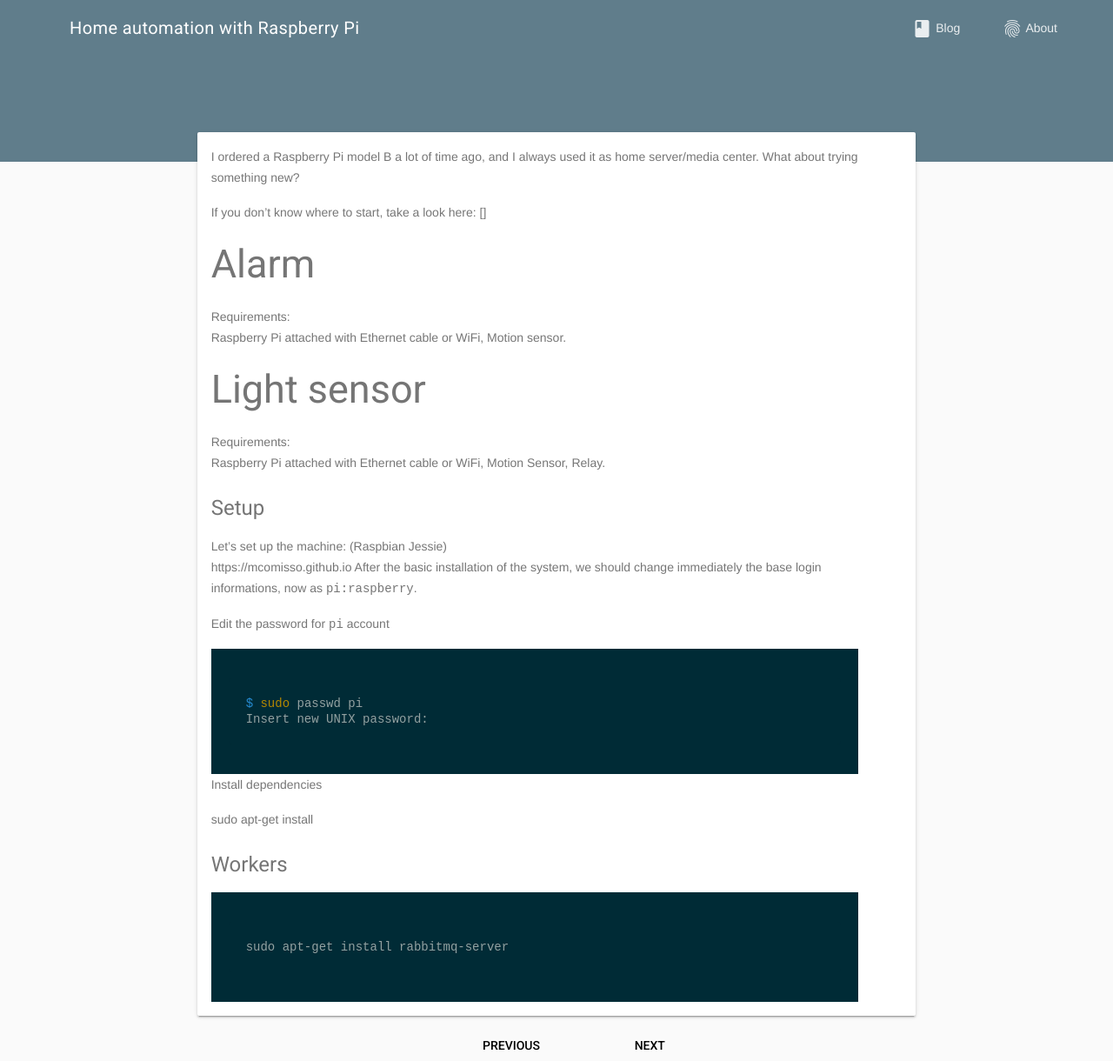
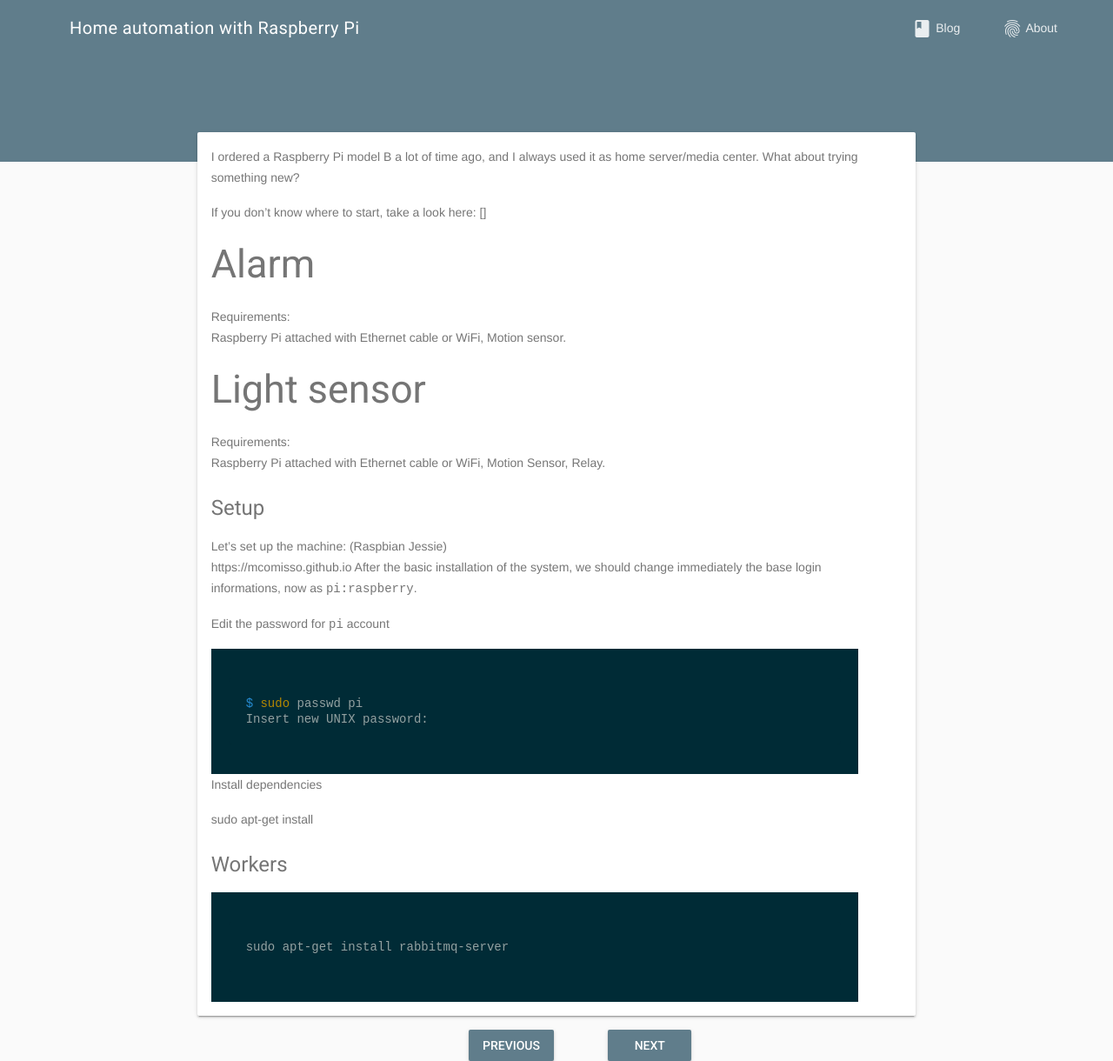
Before and after one commit to mcomisso/mcomisso.github.io, a Jekyll site: the page built from _posts/2016-02-13-Home-automation-with-raspi.md, in a window 1280 px wide. Shown: the whole page at 87% size. Built offline with Jekyll 4.4.1, drawn with Linux system fonts in a browser that asks for light colours; nearby versions of some CDN libraries; comment, search, counter and statistics services are not loaded.

Commit message:
Previous/next page buttons

```diff
--- a/_layouts/post.html
+++ b/_layouts/post.html
@@ -11,23 +11,27 @@
       </div>
     </div>
   </div>
-
-  <!--
-  Include prev - next
-  If theres entries, raised, else nope
-  -->
+  <!-- PREV - NEXT pages -->
   <div class="mdl-grid">
     <div class="mdl-cell--2-col">
-      <a href="#" class="mdl-button" id="prev-button">PREVIOUS</a>
+      {%  if page.previous %}
+      <a href="{{page.previous.url}}" class="mdl-button mdl-button--raised mdl-button--colored" id="prev-button">PREVIOUS</a>
       <div class="mdl-tooltip" for="prev-button">
-
+        {{page.previous.title}}
       </div>
+      {% else %}
+      <a href="#" class="mdl-button mdl-button--disabled" id="prev-button">PREVIOUS</a>
+      {% endif %}
     </div>
     <div class="mdl-cell--2-col mdl-cell--8-offset">
-      <a href="#" class="mdl-button" id="next-button">NEXT</a>
+      {% if page.next %}
+      <a href="{{ page.next.url }}" class="mdl-button mdl-button--raised mdl-button--colored" id="next-button">NEXT</a>
       <div class="mdl-tooltip" for="next-button">
-
+        {{page.next.title}}
       </div>
+      {% else %}
+      <a href="#" class="mdl-button mdl-button--disabled" id="next-button">NEXT</a>
+      {% endif %}
     </div>
   </div>
   {% include disqus.html %}
```
